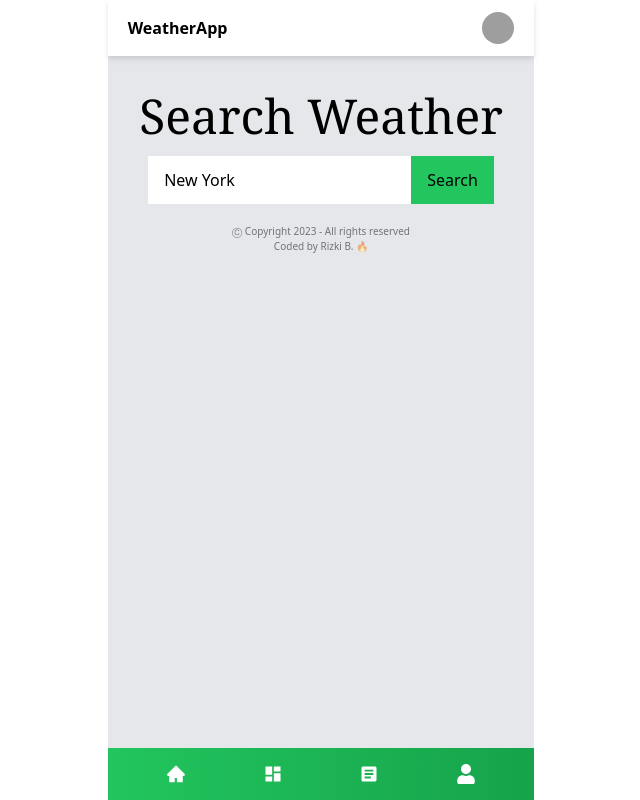
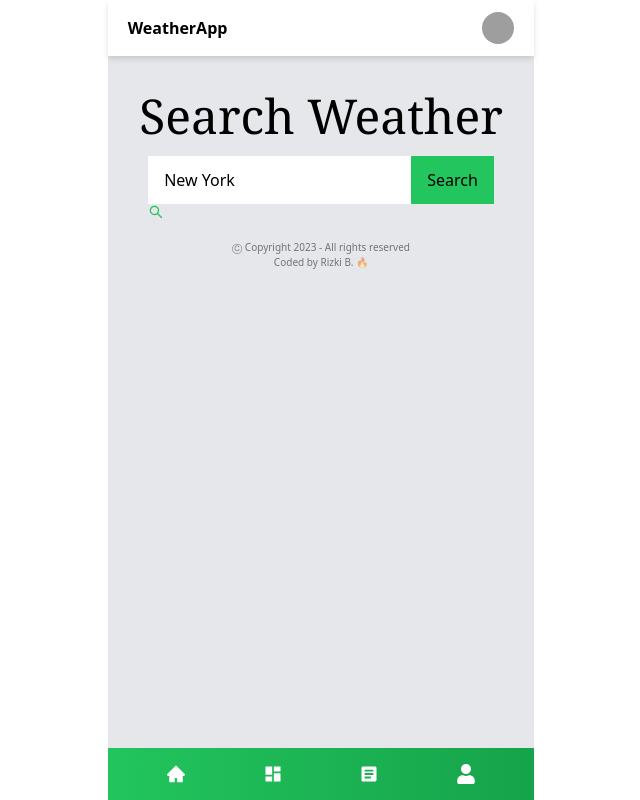
Before and after one commit to RizkiB12/weather-app, a React (Vite) app: page /menu in a window 1280 px wide. Shown: the whole page, without its empty margins (319-959 px from the left). Built offline with nearby package versions, Linux system fonts and the light colour scheme; grey boxes are pictures that could not be loaded.

Commit message:
update: add icon search in menu

```diff
--- a/src/pages/Menu.jsx
+++ b/src/pages/Menu.jsx
@@ -5,6 +5,7 @@ import { AiFillHome } from "react-icons/ai";
 import { FaUser } from "react-icons/fa";
 import { IoMdListBox } from "react-icons/io";
 import { MdDashboard } from "react-icons/md";
+import { AiOutlineSearch } from 'react-icons/ai'
 
 
 export default function Menu() {
@@ -56,6 +57,7 @@ export default function Menu() {
                     <button type="submit" className="px-4 py-3 bg-green-500 ">
                         Search
                     </button>
+                    <AiOutlineSearch className='text-green-500 opacity-100' />
                     </form>
                     {weather !== null && (
                     <div className="card bg-gray-400  w-[250px] h-[350px] flex flex-col justify-center items-center mt-10 mx-auto">
```
Also changed, not shown: 2 other files (tests, documents, lock files or other folders).
